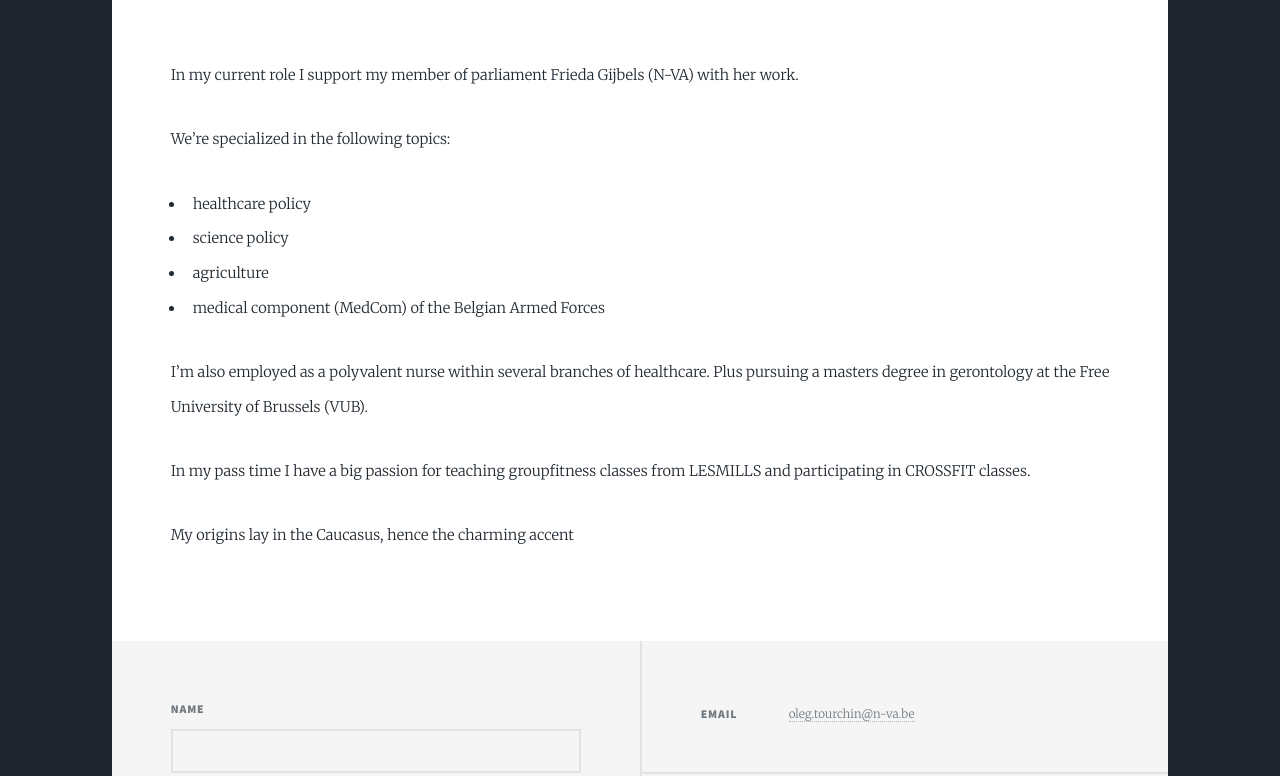
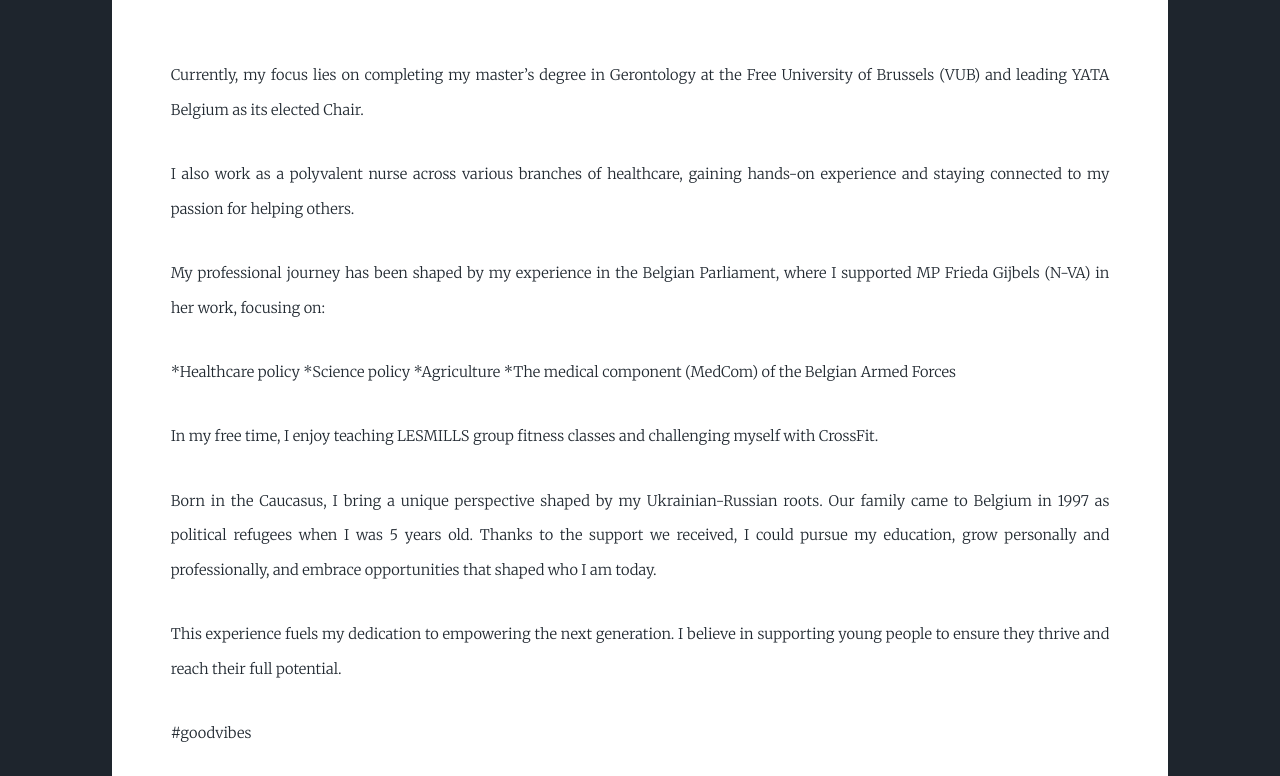
Before and after one commit to v0ske/v0ske.github.io, a plain HTML site: page about-me/index.html in a window 1280 px wide. Shown: the part 1692-2468 px from the top of the page. Drawn offline with Linux system fonts and the light colour scheme.

Commit message:
update about-me

```diff
--- a/about-me/index.html
+++ b/about-me/index.html
@@ -1,14 +1,14 @@
 <!DOCTYPE HTML>
 
 <html lang='en'>
-	<head>
+	<head><script src="/livereload.js?mindelay=10&amp;v=2&amp;port=1313&amp;path=livereload" data-no-instant defer></script>
 		<title> &middot; Oleg Tourchin</title>
 		<meta charset="utf-8" />
 		<meta name="viewport" content="width=device-width, initial-scale=1, user-scalable=no" />
 
 
 
-		<link rel="stylesheet" href="/assets/css/main.min.css">
+		<link rel="stylesheet" href="/assets/css/main.css">
 
 
 
@@ -73,17 +73,17 @@
 
                             <div class="image main"><img src="/images/profile_pic5.jpeg" alt="" /></div>
 
-                            <p>In my current role I support my member of parliament Frieda Gijbels (N-VA) with her work.<!-- raw HTML omitted --></p>
-<p>We&rsquo;re specialized in the following topics:</p>
-<ul>
-<li>healthcare policy</li>
-<li>science policy</li>
-<li>agriculture</li>
-<li>medical component (MedCom) of the Belgian Armed Forces</li>
-</ul>
-<p>I&rsquo;m also employed as a polyvalent nurse within several branches of healthcare. Plus pursuing a masters degree in gerontology at the Free University of Brussels (VUB).</p>
-<p>In my pass time I have a big passion for teaching groupfitness classes from LESMILLS and participating in CROSSFIT classes.</p>
-<p>My origins lay in the Caucasus, hence the charming accent</p>
+                            <p>Currently, my focus lies on completing my master&rsquo;s degree in Gerontology at the Free University of Brussels (VUB) and leading YATA Belgium as its elected Chair.</p>
+<p>I also work as a polyvalent nurse across various branches of healthcare, gaining hands-on experience and staying connected to my passion for helping others.</p>
+<p>My professional journey has been shaped by my experience in the Belgian Parliament, where I supported MP Frieda Gijbels (N-VA) in her work, focusing on:</p>
+<p>*Healthcare policy
+*Science policy
+*Agriculture
+*The medical component (MedCom) of the Belgian Armed Forces</p>
+<p>In my free time, I enjoy teaching LESMILLS group fitness classes and challenging myself with CrossFit.</p>
+<p>Born in the Caucasus, I bring a unique perspective shaped by my Ukrainian-Russian roots. Our family came to Belgium in 1997 as political refugees when I was 5 years old. Thanks to the support we received, I could pursue my education, grow personally and professionally, and embrace opportunities that shaped who I am today.</p>
+<p>This experience fuels my dedication to empowering the next generation. I believe in supporting young people to ensure they thrive and reach their full potential.</p>
+<p>#goodvibes</p>
 
 
 
```
